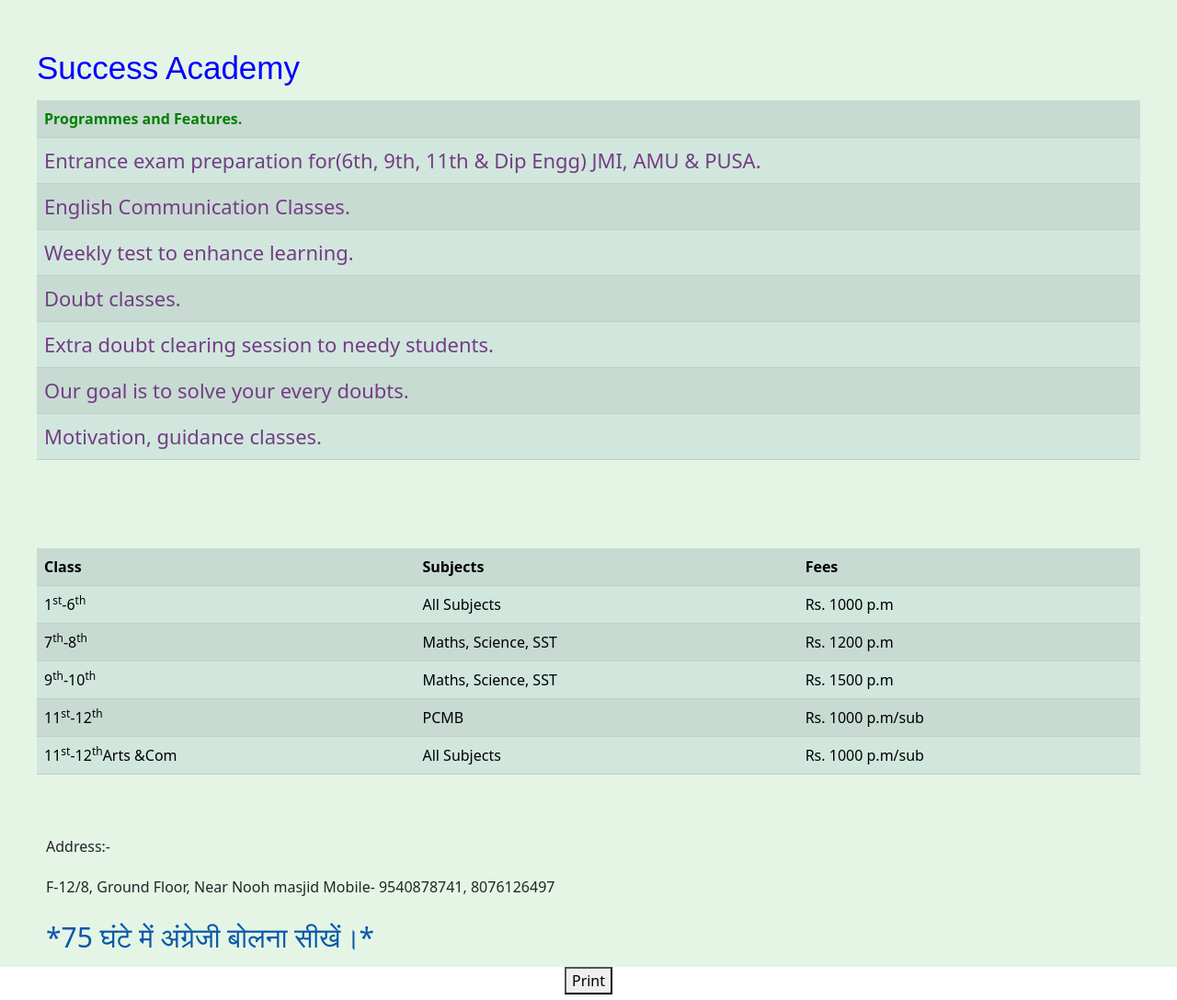
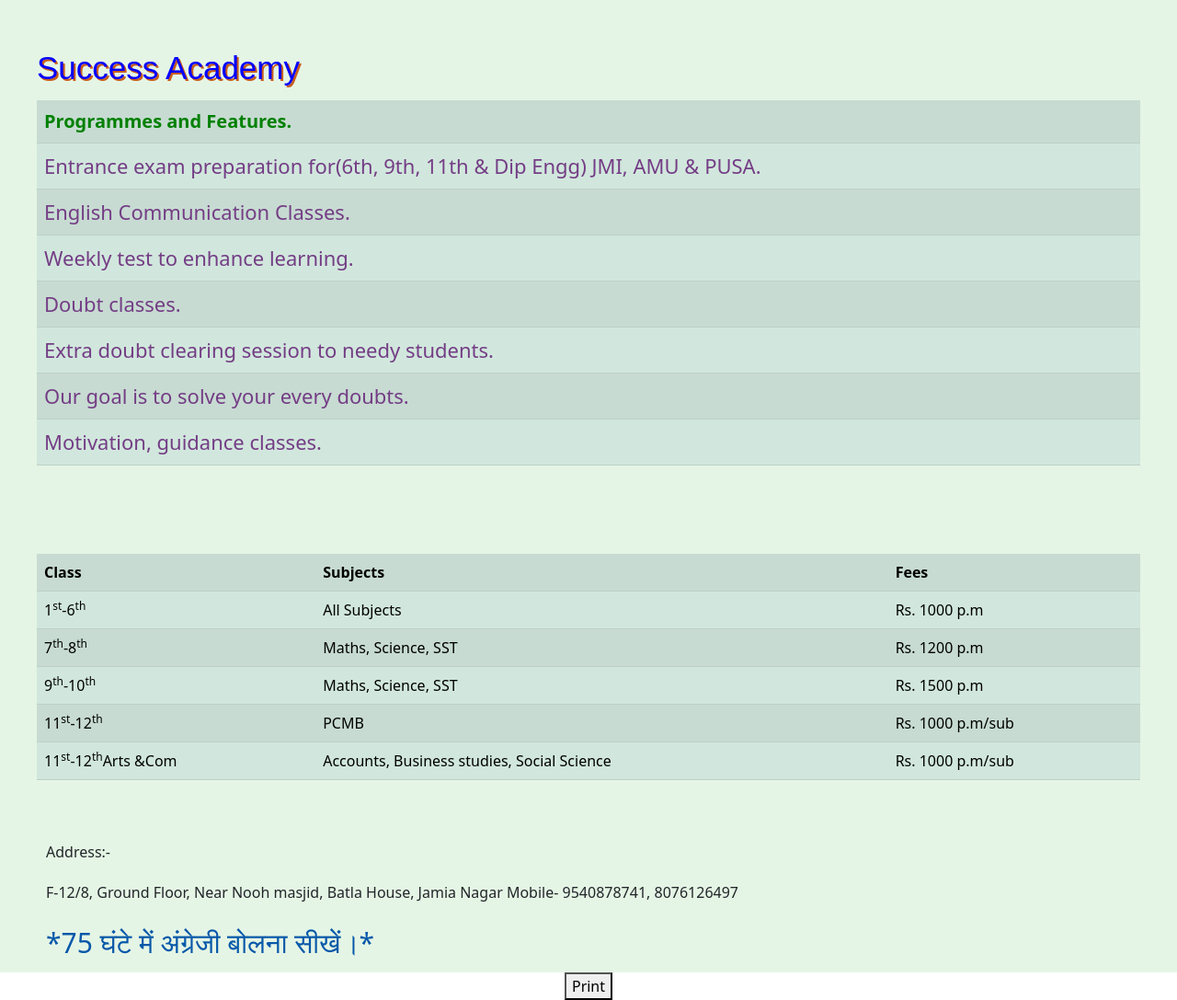
Before and after one commit to Merciful123/successacademy, a plain HTML site: page index.html in a window 1280 px wide. Shown: the whole page at 92% size. Drawn offline with nearby package versions, Linux system fonts and the light colour scheme.

Commit message:
made some changes

```diff
--- a/index.html
+++ b/index.html
@@ -15,12 +15,12 @@
     <div class="main" id="page">
         <div class="head">
             <table class="table table-success table-striped">
-                <caption style="color: blue;caption-side:top;font-size:35px;font-family:'Muli', sans-serif;" class="caption-class">
+                <caption style="color: blue;caption-side:top;font-size:35px;font-family:'Muli', sans-serif;text-shadow:2px 2px rgb(200, 93, 26);" class="caption-class">
                     <span>Success Academy </span>
                 </caption>
 
                 <tr>
-                    <th style="color: green">Programmes and Features.</th>
+                    <th style="color: green;font-size: 20px;">Programmes and Features.</th>
                 </tr>
                 <tr>
                     <td>
@@ -100,7 +100,7 @@
                 </tr>
                 <tr>
                     <td>11<sup>st</sup>-12<sup>th</sup>Arts &Com</td>
-                    <td>All Subjects</td>
+                    <td>Accounts, Business studies, Social Science</td>
                     <td>Rs. 1000 p.m/sub</td>
                 </tr>
             </table>
@@ -108,7 +108,7 @@
         <div class="foot">
             <div style="padding: 10px">Address:-</div>
             <div style="padding: 10px">
-                F-12/8, Ground Floor, Near Nooh masjid Mobile- 9540878741, 8076126497
+                F-12/8, Ground Floor, Near Nooh masjid, Batla House, Jamia Nagar Mobile- 9540878741, 8076126497
             </div>
             <div style="color: rgb(7, 88, 169); padding: 10px; font-size: 30px">
                 *75 घंटे में अंग्रेजी बोलना सीखें।*
--- a/style.css
+++ b/style.css
@@ -10,10 +10,6 @@
 
  li {
      list-style: none;
- }
-
- img {
-     border-radius: 30%;
  }
 
  .main {
```
